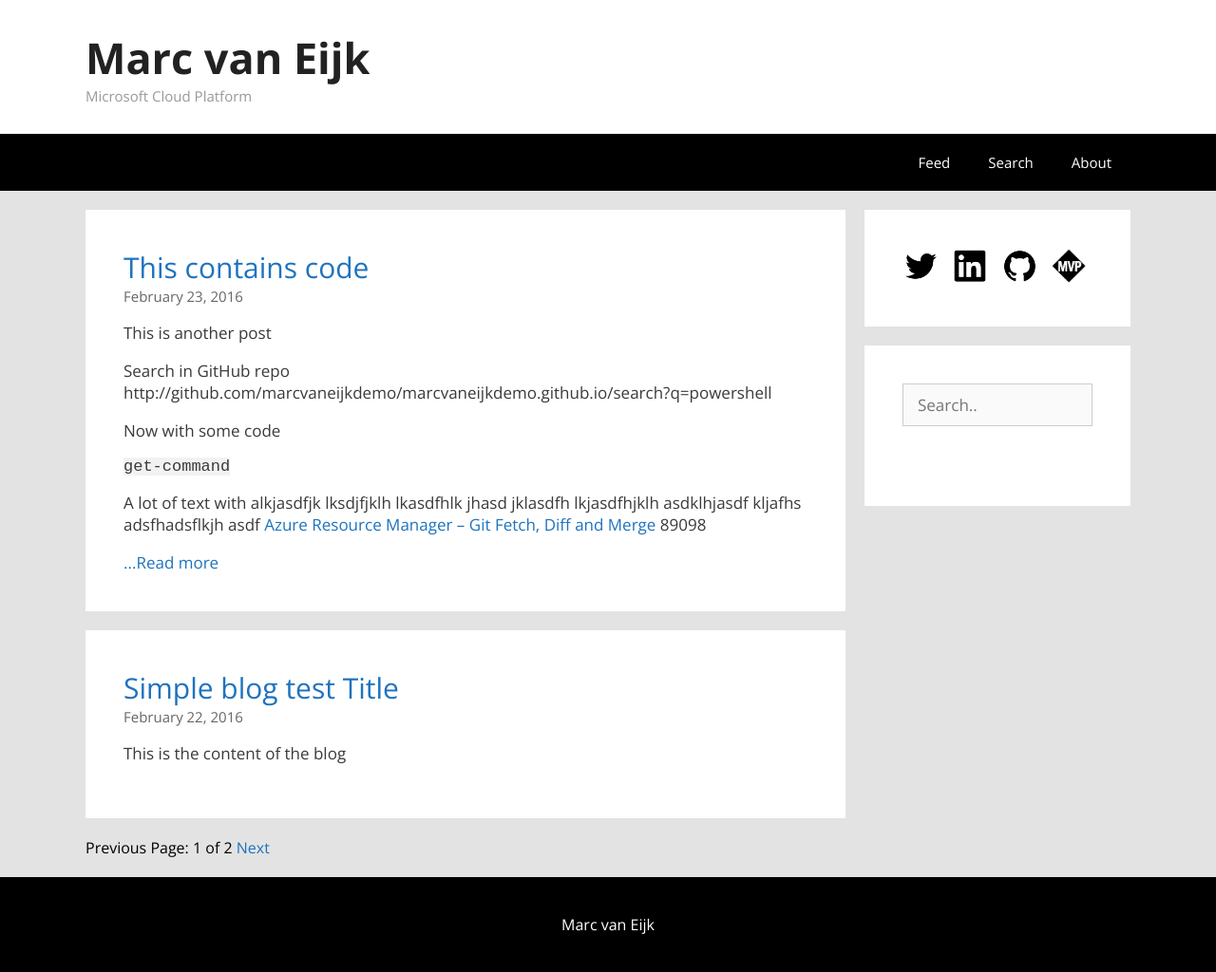
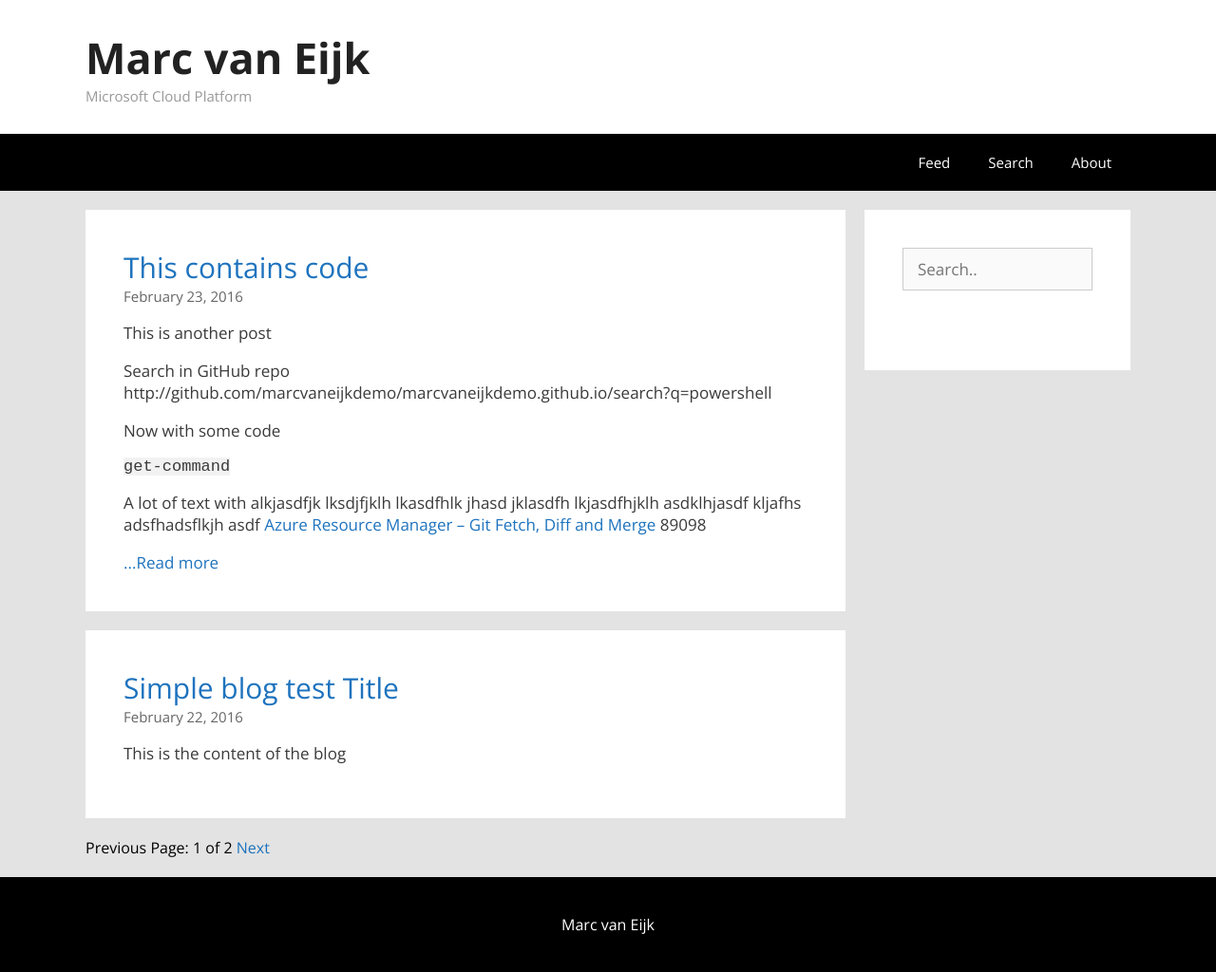
Before and after one commit to marcvaneijkdemo/marcvaneijkdemo.github.io, a Jekyll site: the page built from index.html, in a window 1280 px wide. Shown: the whole page at 95% size. Built offline with Jekyll 4.4.1, drawn with Linux system fonts in a browser that asks for light colours; nearby versions of some CDN libraries; the list of posts is cut into pages by our own code.

Commit message:
Update default.html

```diff
--- a/_layouts/default.html
+++ b/_layouts/default.html
@@ -32,12 +32,6 @@
     <div class="siteContentWrapper">
         <div class="siteContent">{{ content }}</div>
         <div class="siteWidgets">
-            <div class="widgetMeta">
-                <a href="http://twitter.com/_marcvaneijk" target="_blank"><img src="/assets/images/twitter.png" alt="Twitter" height="38" width="38" style="margin-right:10px;"></a>
-                <a href="http://linkedin.com/in/marcvaneijk" target="_blank"><img src="/assets/images/linkedin.png" alt="LinkedIn" height="38" width="38" style="margin-right:10px;"></a>
-                <a href="http://github.com/marcvaneijk" target="_blank"><img src="/assets/images/github.png" alt="GitHub" height="38" width="38" style="margin-right:10px;"></a>
-                <a href="http://mvp.microsoft.com/en-us/PublicProfile/5000465" target="_blank"><img src="/assets/images/mvp.png" alt="MVP" height="38" width="38"></a>
-            </div>
             <div class="widgetSearch">
                 <div id="search">
                     <form action="get" id="site_search">
```
